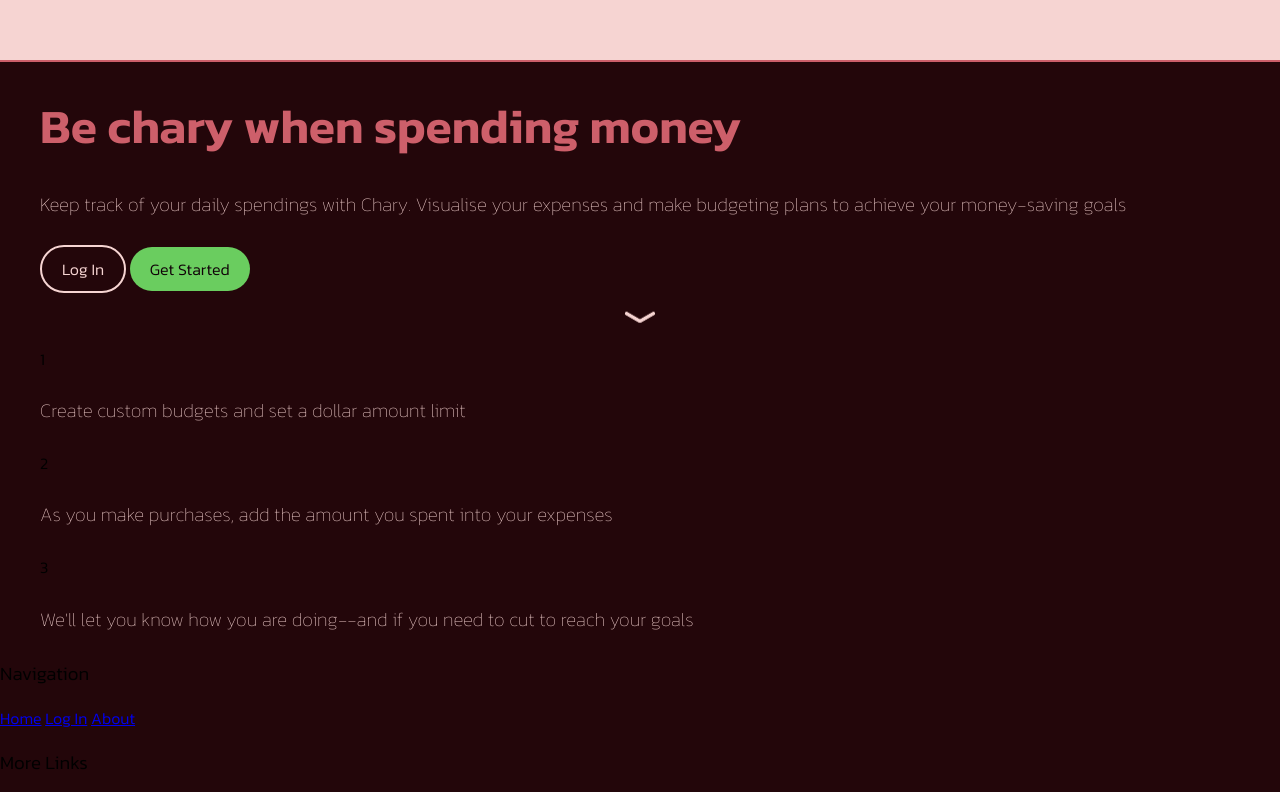
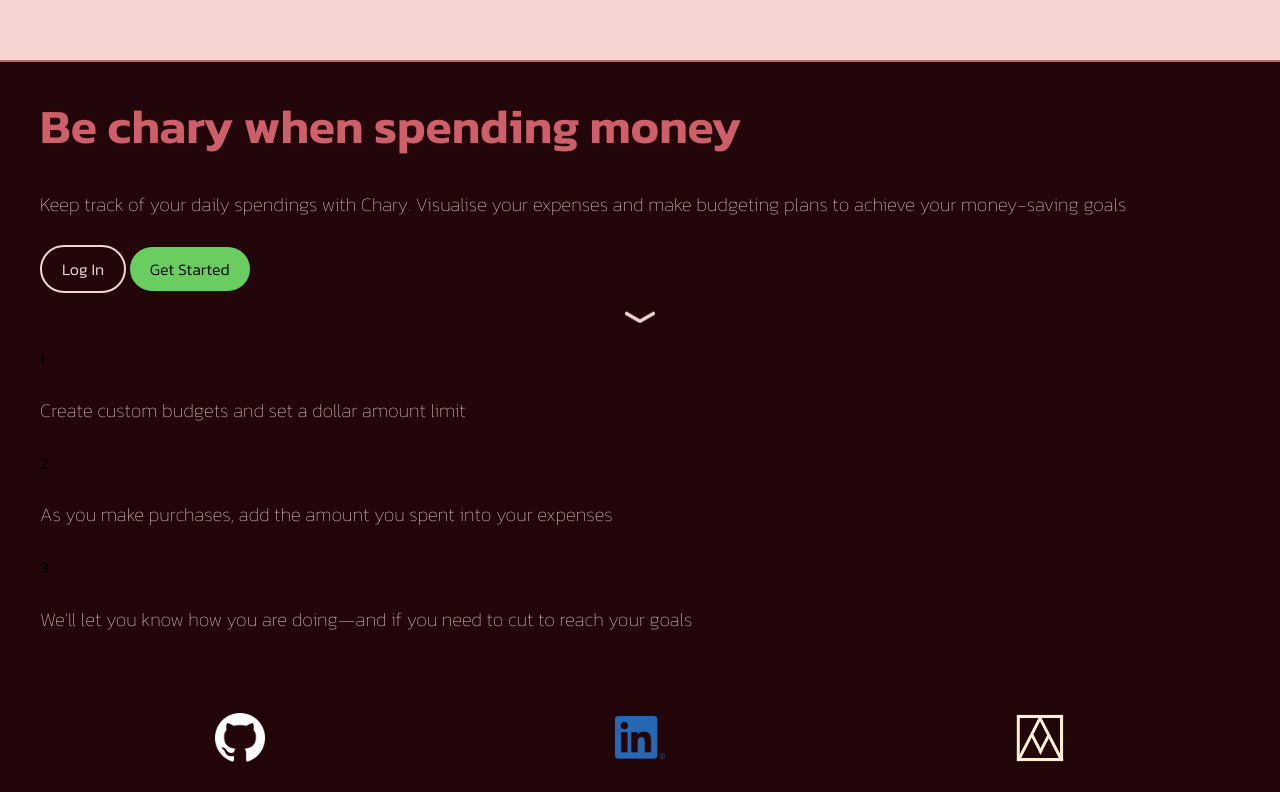
Before and after one commit to aivey65/Chary, a Flask app: page / in a window 1280 px wide. Shown: the top 792 px of the page. Run offline with Flask 2, Linux system fonts and the light colour scheme.

Commit message:
Finished landing page mobile styles

```diff
--- a/static/css/landing/landing-mobile.css
+++ b/static/css/landing/landing-mobile.css
@@ -51,6 +51,7 @@ h1 {
 #landing-info {
     background-color: var(--Dark);
     padding-top: 20px;
+    padding-bottom: 20px;
 }
 
 .number {
--- a/static/css/style.css
+++ b/static/css/style.css
@@ -23,6 +23,7 @@ Defining color values to make it easier to change later on
     --MainL: #CD5F6A;
     --ContrastD: #30A821; /*#74A821, #21A899*/
     --ContrastL: #6ACD5F; /*#A1CD5F, #5FCDC2*/
+    --ContrastDD: #065e10;
     --faded: rgb(0, 0, 0, .2);
 }
 
@@ -57,6 +58,7 @@ h2 {
 
 h3 {
     font-weight: 300;
+    color: var(--Light)
 }
 
 h4 {
@@ -68,6 +70,38 @@ h4 {
 p, button, a {
     font-weight: 300;
     font-size: 1rem;
+}
+
+img {
+    height: auto;
+    width: 100%;
+}
+
+img:hover {
+    background-color: none;
+}
+
+a {
+    color: var(--Dark);
+    font-size: 1.2rem;
+    text-decoration: none;
+    width: fit-content;
+}
+
+a.normal-link:link {
+    border-bottom: solid 2px var(--ContrastL);
+}
+
+a.normal-link:visited {
+    border-bottom: solid 2px var(--ContrastDD);
+}
+
+a.normal-link:hover {
+    color: var(--MainD);
+}
+
+a.normal-link:active {
+    color: var(--ContrastDD);
 }
 
 /* More specific styles that still need to be reused */
@@ -114,6 +148,59 @@ button {
 
 .centered {
     text-align: center;
+}
+
+/* Footer styles */
+
+.contact-icon {
+    max-width: 50px;
+    text-align: center;
+    align-items: center;
+}
+
+.footer {
+    background-color: var(--Background);
+    display: grid;
+    color: var(--Dark);
+    grid-template-rows: 1fr .8fr .5fr .5fr 1fr;
+    align-items: center;
+    height: 15rem;
+}
+
+.footer h3 {
+    color: var(--Dark);
+}
+
+.footer-nav {
+    display: flex;
+    flex-direction: column;
+}
+
+.contact-methods {
+    display: flex;
+    flex-direction: row;
+    justify-content: space-around;
+    align-items: center;
+    grid-row: 2;
+}
+
+.btt-icon {
+    background-color: var(--Light);
+    border-radius: 50%;
+    width: 3rem;
+    height: 3rem;
+    transition: .2s;
+    margin-left: auto;
+    margin-right: auto;
+    display: flex;
+    justify-content: center;
+    align-items: center;
+
+    grid-row: 4;
+}
+
+.btt-icon:hover {
+    transform: rotate(25deg);
 }
 
 /* Up-down animation */
--- a/static/javascript/script.js
+++ b/static/javascript/script.js
@@ -1,18 +1,20 @@
 // Navigation functions
 function homeAction() {
-    window.scrollTo(0, 0);
     window.location = '/';
     closeMenu()
 }
 
+function bttAction() {
+    window.scrollTo(0, 0);
+    closeMenu()
+}
+
 function loginAction() {
-    window.scrollTo(0, 0);
     window.location = '/login';
     closeMenu()
 }
 
 function dashboardAction() {
-    window.scrollTo(0, 0);
     window.location = '/dashboard';
     closeMenu()
 }
--- a/templates/landing.html
+++ b/templates/landing.html
@@ -24,7 +24,7 @@
     <body>
         <div id="header-container">
             <header class="content">
-                <img id='large-logo' src="../static/images/CharyLogo.svg" onclick="homeAction()">
+                <img id='large-logo' src="../static/images/CharyLogo.svg" onclick="bttAction()">
                 <img id='toggle-icon' class="hamburg icon" src="../static/images/hamburger-icon.svg" onclick="toggleMenu()">
 
                 <nav>
@@ -60,43 +60,32 @@
                 <h4>As you make purchases, add the amount you spent into your expenses</h4>
             </div>
             <div class="info-box" id="info3">
-                <div class="number">3</div>
-                <h4>We'll let you know how you are doing--and if you need to cut to reach your goals</h4>
+                <p class="number">3</p>
+                <h4>We'll let you know how you are doing—and if you need to cut to reach your goals</h4>
             </div>
         </div>
 
-        <div id="footer">
-            <div id="footer-nav">
-                <h3>Navigation</h3>
-                <a href="/">Home</a>
-                <a href="/login">Log In</a>
-                <a href="/about">About</a>
-            </div>
-            <div>
-                <h3>More Links</h3>
-                <div id='contact-methods'>
+        <div class="content non-header footer">
+            <div class='contact-methods'>
                 <div class='contact-icon'>
-                        <a target="_blank" rel="noopener noreferrer" href='https://github.com/aivey65'>
+                    <a  target="_blank" rel="noopener noreferrer" href='https://github.com/aivey65'>
                         <img src="../static/images/GitHub-Mark-Light-64px.png">
-                            <p class="link-bold">Github</p>
                     </a>
                 </div>
                 <div class='contact-icon'>
                     <a target="_blank" rel="noopener noreferrer" href='https://www.linkedin.com/in/ashaiv/'>
                         <img src="../static/images/LI-In-Bug.png">
-                            <p class="link-bold">LinkedIn</p>
                     </a>
-                    <div>
+                </div>
                 <div class='contact-icon'>
                     <a target="_blank" rel="noopener noreferrer" href='https://www.ashaiv.com'>
-                            <img src="../static/images/LI-In-Bug.png">
-                            <p class="link-bold">LinkedIn</p>
+                        <img src="../static/images/AshaIV-logo-light.svg">
                     </a>
-                    <div>
                 </div>
             </div>
-
-
+            <div class="btt-icon" onclick="bttAction()">
+                <img class="icon" src="../static/images/CharyLogoSmall.svg">
+            </div>
         </div>
     </body>
 </html>
```
Also changed, not shown: static/images/GitHub-Mark-Light-64px.png (added), static/images/LI-In-Bug.png (added), 1 other file. Lines whose indentation alone changed are shown as unchanged.
